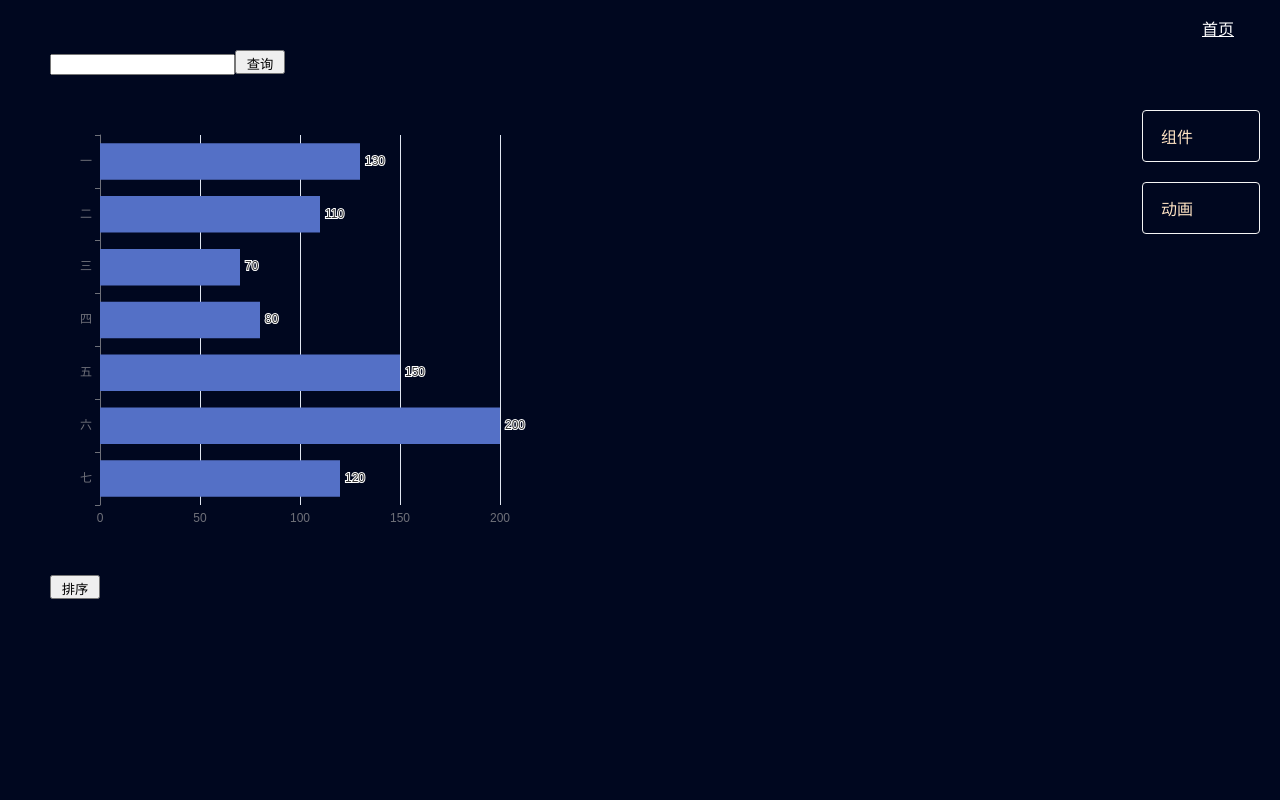
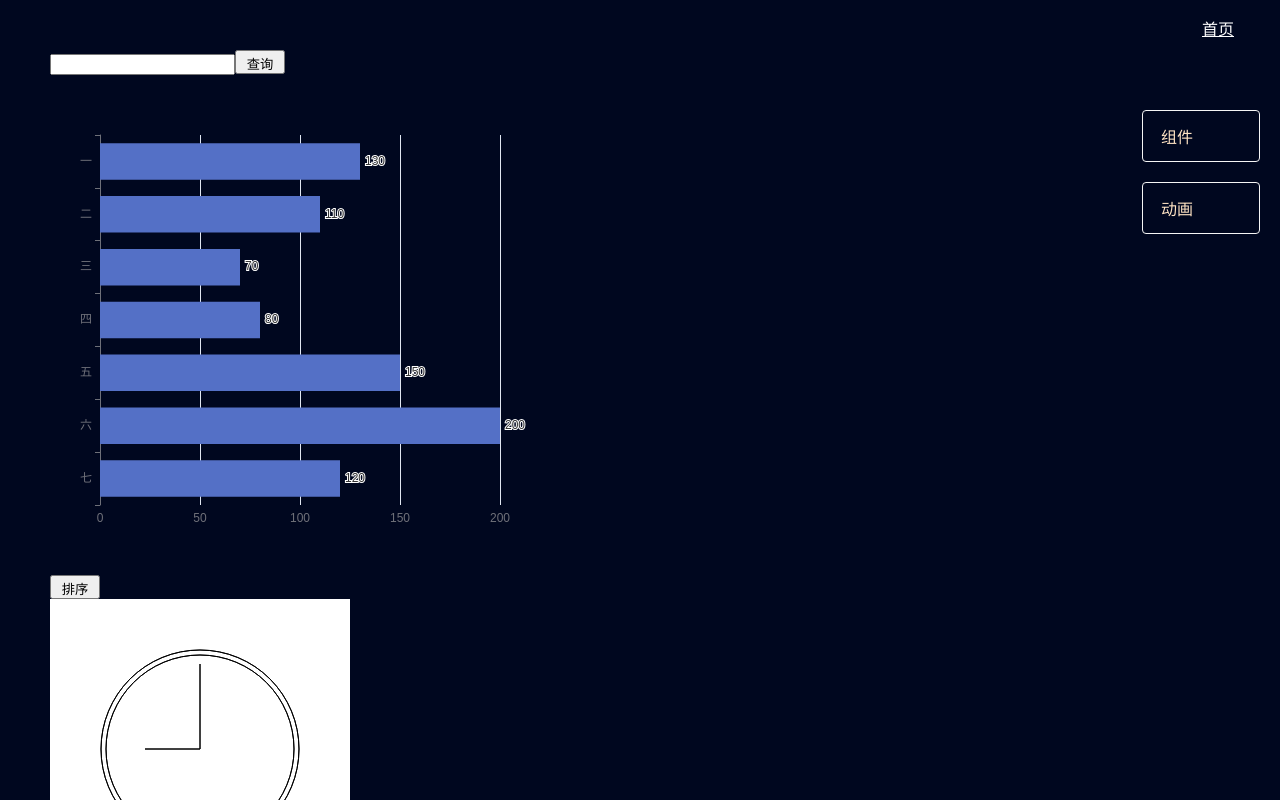
Before and after one commit to wuying052/some-buy, a React (Create React App) app: page / in a window 1280 px wide. Built offline with nearby package versions, Linux system fonts and the light colour scheme; some icons are missing.

Commit message:
canvasdemo

```diff
--- /dev/null
+++ b/src/component/animal/canvas.jsx
@@ -0,0 +1,57 @@
+import { useEffect } from "react";
+
+export default function () {
+
+  const drawContent = () => {
+    let drawing = document.getElementById('drawing')
+    if (drawing.getContext) {
+      let context = drawing.getContext('2d')
+
+      // 描边
+      context.strokeStyle = '#fff'
+      context.strokeRect(10, 10, 30, 50)
+      context.strokeStyle = 'red'
+      context.strokeRect(20, 30, 50, 50)
+      // 填充
+      context.fillStyle = 'red'
+      context.fillRect(20, 20, 30, 50)
+      context.fillStyle = '#0000ff'
+      context.fillRect(30, 30, 50, 50)
+      // 擦除
+      context.clearRect(20, 30, 50, 50)
+    }
+  }
+
+  const drawPath = () => {
+    let drawing = document.getElementById('drawing')
+    console.log(drawing);
+    if (drawing.getContext) {
+      let context = drawing.getContext('2d')
+
+      context.beginPath()
+
+      context.arc(150, 150, 99, 2 * Math.PI, false)
+
+      context.moveTo(244, 150)
+      context.arc(150, 150, 94, 2 * Math.PI, false)
+
+      context.moveTo(150, 150)
+      context.lineTo(150, 65)
+
+      context.moveTo(150, 150)
+      context.lineTo(95, 150)
+
+      context.stroke()
+    }
+  }
+
+  useEffect(() => {
+    // drawContent()
+    drawPath()
+  })
+
+  return (
+    <canvas id='drawing' width={300} height={300} style={{background:"#fff"}}>canvas
+    </canvas>
+  );
+}
--- a/src/view/index.jsx
+++ b/src/view/index.jsx
@@ -1,6 +1,7 @@
 import { useNavigate } from "react-router-dom";
 import DebounceDemo from '../component/debounce'
 import SortChart from '../component/sort-chart'
+import MyCanvas from '../component/animal/canvas'
 import home from '../libs/home.js'
 
 const HomePage = ()=>{
@@ -21,6 +22,7 @@ const HomePage = ()=>{
       </div>
       <DebounceDemo />
       <SortChart />
+      <MyCanvas />
     </div>
   )
 }
```
